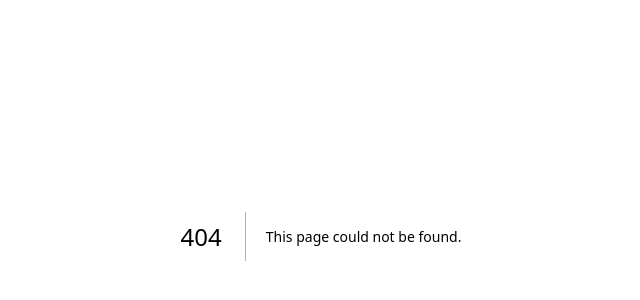
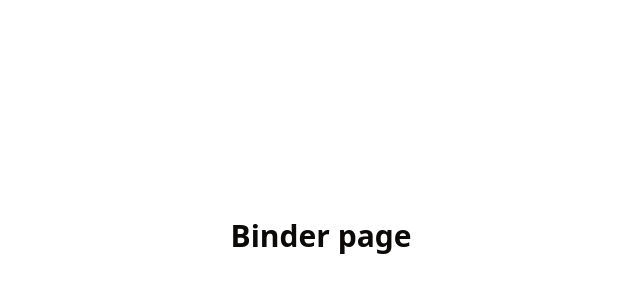
Before and after one commit to snunn91/binder-app, a Next.js app: page /binder in a window 1280 px wide. Before the commit this address had no page. Shown: the part 164-464 px from the top of the page, without its empty margins (319-959 px from the left). Built offline with nearby package versions, Linux system fonts and the light colour scheme.

Commit message:
feat: add binder page at src/app/binder/page.tsx

```diff
--- /dev/null
+++ b/src/app/binder/page.tsx
@@ -0,0 +1,7 @@
+export default function BinderPage() {
+  return (
+    <div className="min-h-screen flex items-center justify-center">
+      <h1 className="text-3xl font-semibold">Binder page</h1>
+    </div>
+  );
+}
```
